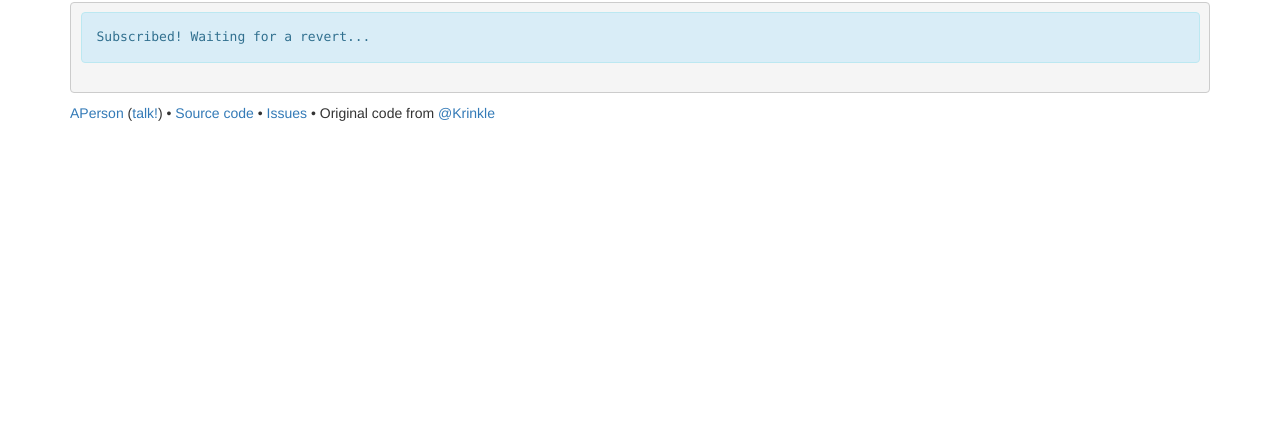
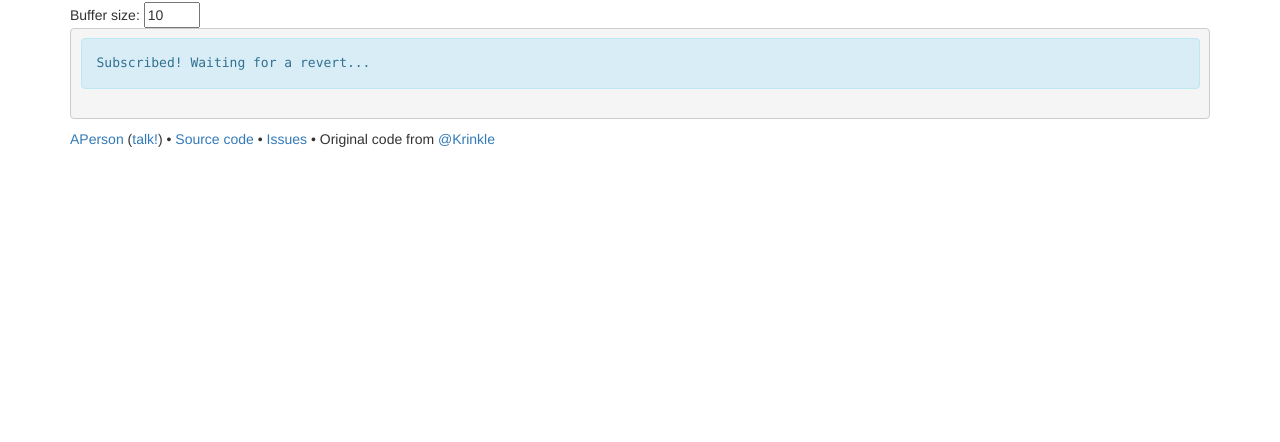
Before and after one commit to enterprisey/reverts-visualizer, a plain HTML site: page index.html in a window 1280 px wide. Shown: the part 358-800 px from the top of the page. Drawn offline with nearby package versions, Linux system fonts and the light colour scheme; no server answers.

Commit message:
Add buffer size spinner; fix buffer limiting

```diff
--- a/css/reverts-visualizer.css
+++ b/css/reverts-visualizer.css
@@ -1,3 +1,7 @@
 #rpm {
     font-size: 500%;
 }
+
+#buffer-size {
+    width: 4em;
+}
--- a/index.html
+++ b/index.html
@@ -24,6 +24,8 @@
 |sign   = ~~~~~
 |info   = RPM stats according to ~~~ (using [http://aperson241.github.io/reverts-visualizer/ reverts-visualizer])</pre>
       <h2>Live reverts stream</h2>
+      Buffer size:
+      <input type="number" id="buffer-size" value="10" min="2" max="500" />
       <pre id="feed" class="mw-feed"></pre>
     </div>
     <footer class="mw-footer" role="contentinfo">
--- a/js/reverts-visualizer.js
+++ b/js/reverts-visualizer.js
@@ -2,6 +2,7 @@
 $( document ).ready( function () {
     const REGEX = /[Rr]evert|rv\ |rvv\ |undid/ig;
     const MAX_REVERT_AGE = 60 * 60 * 1000; // one hour
+    const DIFF_PAGE = "https://en.wikipedia.org/w/index.php?diff=";
     var reverts = [];
     var startTime = new Date().getTime(); // will be reset
     // See http://socket.io/
@@ -10,7 +11,6 @@ $( document ).ready( function () {
     var feedNode = document.getElementById('feed');
     var errorNode = document.createElement('div');
     errorNode.className = 'alert alert-danger';
-    var updateBuffer = makeDisplayBuffer(10);
     printEvent({
         type: 'info',
         'message': 'Subscribed! Waiting for a revert...'
@@ -54,7 +54,10 @@ $( document ).ready( function () {
         $( "#rpm-info" ).html( reverts.length + " reverts over " + ( duration_of_average / ( 1000 ) ) + " seconds" );
     }
 
-    $( "#update" ).click( refreshRpm );
+    $( "#update" ).click( function () {
+        refreshRpm();
+        cropFeed();
+    } );
 
     $( "#show-code" ).click( function () {
         $( "#code" ).animate( { opacity: "toggle" }, "fast" );
@@ -62,17 +65,15 @@ $( document ).ready( function () {
     } );
 
     function printEvent(event) {
-        var node;
         if (event.type === 'rc') {
             if(REGEX.test(event.data.comment)) {
-                var node = $( "<span>" )
-                    .append( JSON.stringify( event.data ) + " " )
-                    .append( $( "<a>" )
-                        .attr( "href", "https://en.wikipedia.org/w/index.php?diff=" + event.data.revision.new )
-                        .text( "(diff)" ) )
-                    .append( "\n" );
-                $(feedNode).prepend( node );
-                updateBuffer(node);
+                pushToFeed( $( "<span>" )
+                            .append( JSON.stringify( event.data ) + " " )
+                            .append( $( "<a>" )
+                                     .attr( "href", DIFF_PAGE +
+                                            event.data.revision.new )
+                                     .text( "(diff)" ) )
+                            .append( "\n" ) );
 
                 reverts.push(new Date().getTime());
 
@@ -84,20 +85,23 @@ $( document ).ready( function () {
                 $(feedNode).before(errorNode);
             }
         } else if (event.type === 'info') {
-            node = $('<div>').addClass('alert alert-info').text(event.message).get(0);
-            $(feedNode).prepend(node);
-            updateBuffer(node);
+            pushToFeed( $('<div>')
+                        .addClass('alert alert-info')
+                        .text(event.message)
+                        .get(0) );
         }
     }
 
-    function makeDisplayBuffer(size) {
-        var buffer = [];
-        return function (element) {
-            buffer.push(element);
-            if (buffer.length > size) {
-                var popped = buffer.shift();
-                $( popped ).parent().children( "span:last-child" ).remove();
-            }
+    function pushToFeed( element ) {
+        $( feedNode ).prepend( element );
+        cropFeed();
+    }
+
+    function cropFeed() {
+        if( $( "#buffer-size" ).val() < 2 ) return;
+
+        if( $( feedNode ).children().length >= $( "#buffer-size" ).val() ) {
+            $( feedNode ).children().last().remove();
         }
     }
 } );
```
